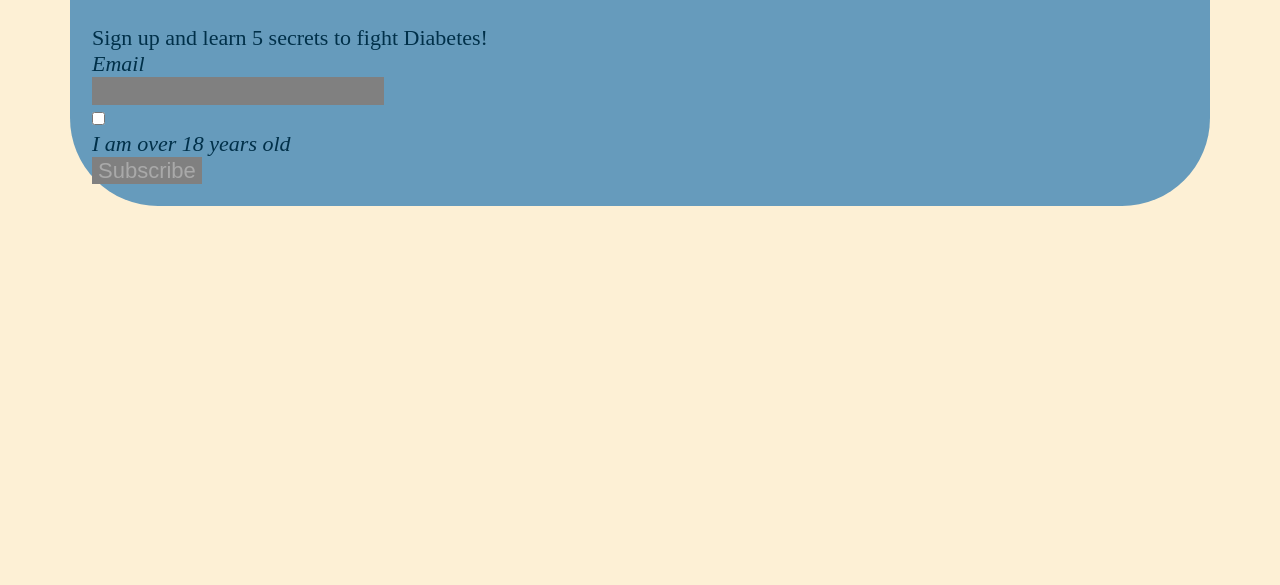
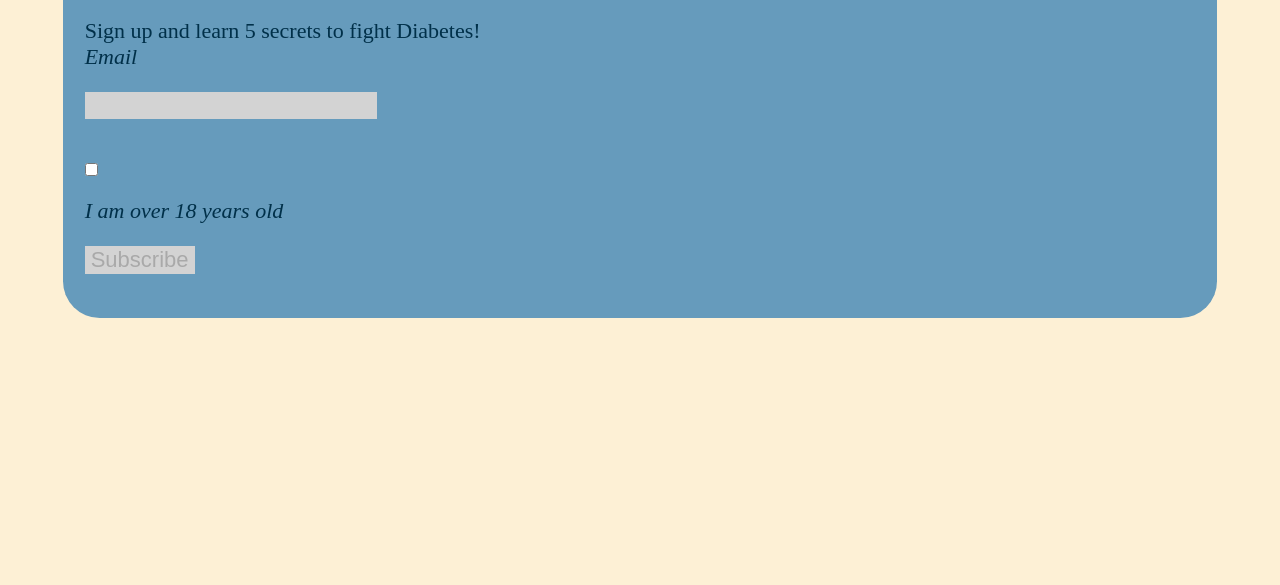
Before and after one commit to ITMD362-org-HailieJJ/lab3, a plain HTML site: page index.html in a window 1280 px wide. Shown: the part 215-800 px from the top of the page. Drawn offline with nearby package versions, Linux system fonts and the light colour scheme.

Commit message:
Removed focus border when typing on text box
Adjusted colors, margins, border radius,
and added margins,

```diff
--- a/css/screen.css
+++ b/css/screen.css
@@ -220,13 +220,15 @@ p {
   font-size: 1em;
 }
 form {
-  margin: 2em;
+  margin: 1.667em;
   padding: 1em;
   background-color: #669BBC;
-  border-radius: 4em;
+  border-radius: 1.667em;
 }
 input {
-  background-color: grey;
+  margin-top: 1em;
+  margin-bottom: 1em;
+  background-color: lightgray;
   color: darkgray;
   border: 0;
 }
@@ -234,8 +236,12 @@ label {
   color: #003049;
   font-style: italic;
 }
+input:focus {
+  /* removes focus border*/
+  outline: none;
+  border: none;
+}
 
-/*design form */
 
 
 /* ===== STATE STYLES ======= */
```
